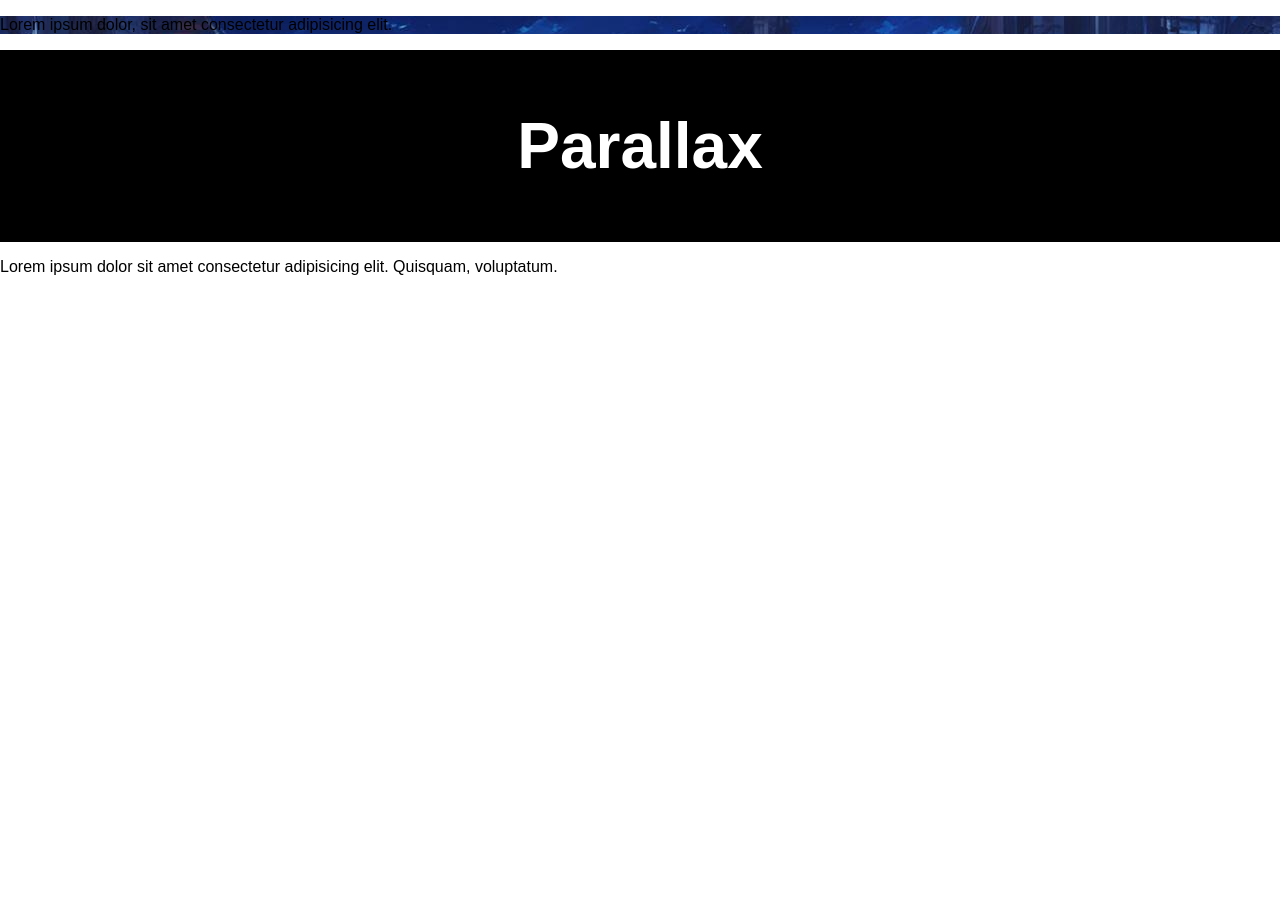
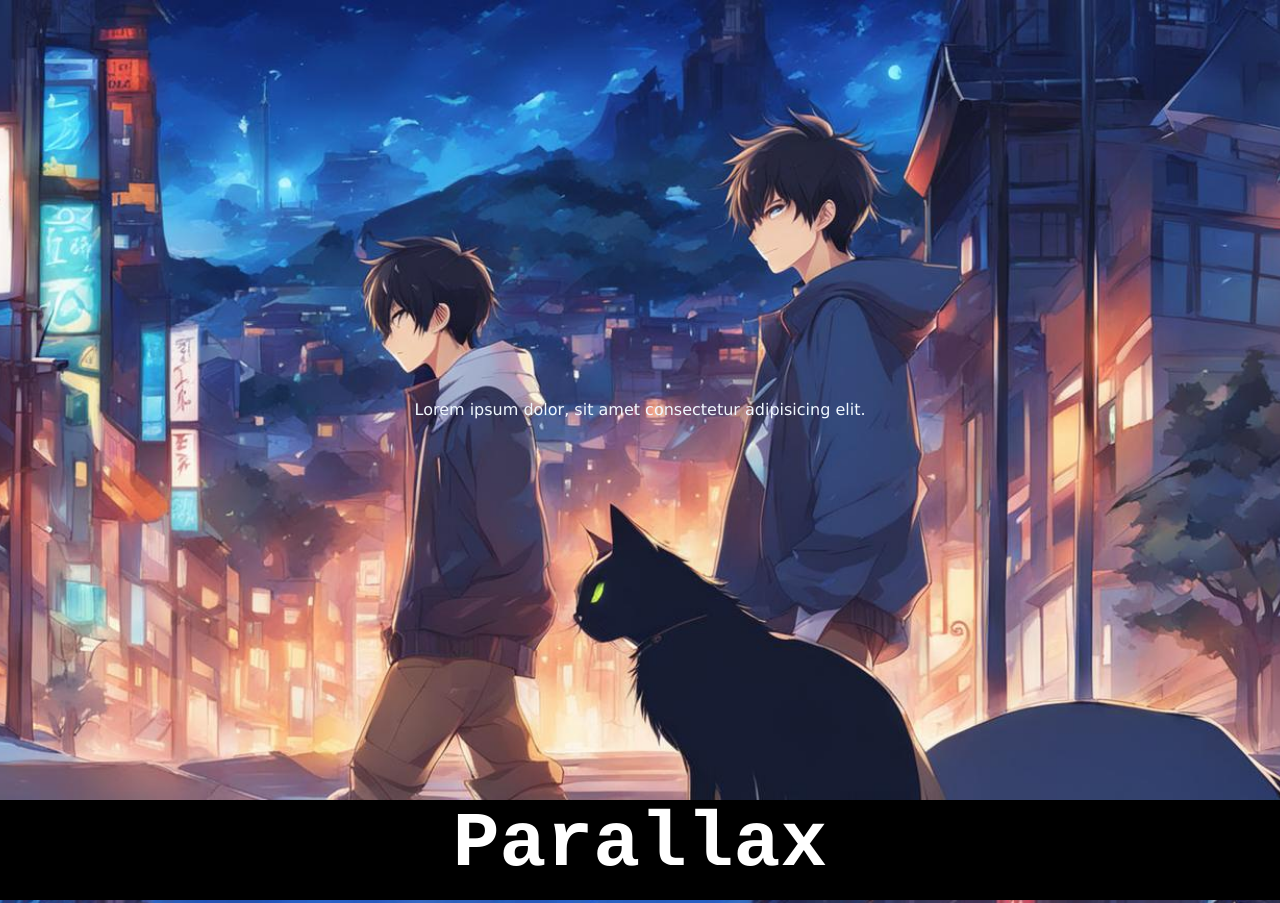
Before and after one commit to ntthrk-cpd/42Discovery_piscine_2023, a plain HTML site: page cell22/ex02/ex02_parallax/parallax.html in a window 1280 px wide. Shown: the top 903 px of the page. Before the commit the page ends 800 px from the top, so only its background shows below. Drawn offline with Linux system fonts and the light colour scheme.

Commit message:
update patallax

```diff
--- a/cell22/ex02/ex02_parallax/parallax.css
+++ b/cell22/ex02/ex02_parallax/parallax.css
@@ -9,43 +9,50 @@ you should see the second image with another message also in the center. You can
 body {
     margin: 0;
     padding: 0;
-    font-family: sans-serif;
+    color: aliceblue;
 }
 
-img {
-    display: block;
-    width: 100%;
-    height: auto;
+h1 {
+    text-align: center;
+    font-size: 6em;
+    font-family: monospace;
+    margin: 0;
 }
 
-.title {
+p {
+    font-family: Verdana, Geneva, Tahoma, sans-serif;
+    font-size: 1em;
+    text-align: center;
+    top: 50%;
+    margin: 0;
+    padding: 0;
+    position: relative;
+}
+
+.block-title {
     background-color: black;
     color: white;
-    font-size: 2rem;
-    text-align: center;
-    padding: 1rem;
-    max-width: 100%;
-
+    height: 100px;;
 }
 
-.cantianer {
-    width: 100%;
+.parallax {
+    background-color: darkblue;
+    background-attachment: fixed;
+    background-position: center center;
+    background-repeat: no-repeat;
+    background-size: cover;
     height: 100vh;
-    overflow-x: hidden;
-    overflow-y: auto;
-    perspective: 1px;
-    perspective-origin: 0 0;
 }
 
-.parallax__layer {
-    background-attachment: fixed;
+.text {
+    width: 60%;
+    margin: 0 auto;
 }
 
-.img-one {
+#img-one {
     background-image: url( "../ex02_doft/resources/teen-boy-and-black-cat-on-street-1.png");
 }
 
-.img--two {
+#img-two {
     background-image: url("../ex02_doft/resources/teen-boy-and-black-cat-on-street-2.png");
-
 }
--- a/cell22/ex02/ex02_parallax/parallax.html
+++ b/cell22/ex02/ex02_parallax/parallax.html
@@ -10,16 +10,17 @@ You can use any images you want.-->
     <link rel="stylesheet" href="parallax.css">
 </head>
 <body>
-    <div class="container">
-        <div class=".parallax__layer img-one">
-            <p>Lorem ipsum dolor, sit amet consectetur adipisicing elit.</p>
+    <div class="parallax" id="img-one">
+        <p>Lorem ipsum dolor, sit amet consectetur adipisicing elit.</p>
+    </div>
+    <div class="block-title">
+        <h1>Parallax</h1>
+    </div>
+        <div class="parallax" id="img-two">
+            <p class="text">Lorem ipsum dolor sit amet consectetur adipisicing elit. Quisquam, voluptatum.</p>
+            <p class="text">Lorem ipsum dolor sit amet consectetur adipisicing elit. Quisquam, voluptatum. Lorem ipsum dolor sit amet consectetur, adipisicing elit. Repudiandae consectetur culpa beatae! Iusto officiis cum quam impedit aliquam reprehenderit sed suscipit voluptates pariatur optio, dolores eius odit blanditiis, consequatur nobis.</p>
+            <p class="text">Lorem ipsum dolor sit amet consectetur adipisicing elit. Quisquam, voluptatum. Lorem ipsum dolor sit amet consectetur, adipisicing elit. Repudiandae consectetur culpa beatae! Iusto officiis cum quam impedit aliquam reprehenderit sed suscipit voluptates pariatur optio, dolores eius odit blanditiis, consequatur nobis.</p>
         </div>
-        <div class="">
-            <div class="title"><h1>Parallax</h1></div>
-        </div>
-            <div class=".parallax__layer img-two">
-                <p>Lorem ipsum dolor sit amet consectetur adipisicing elit. Quisquam, voluptatum.</p>
-            </div>
     </div>
 </body>
 </html>
```
